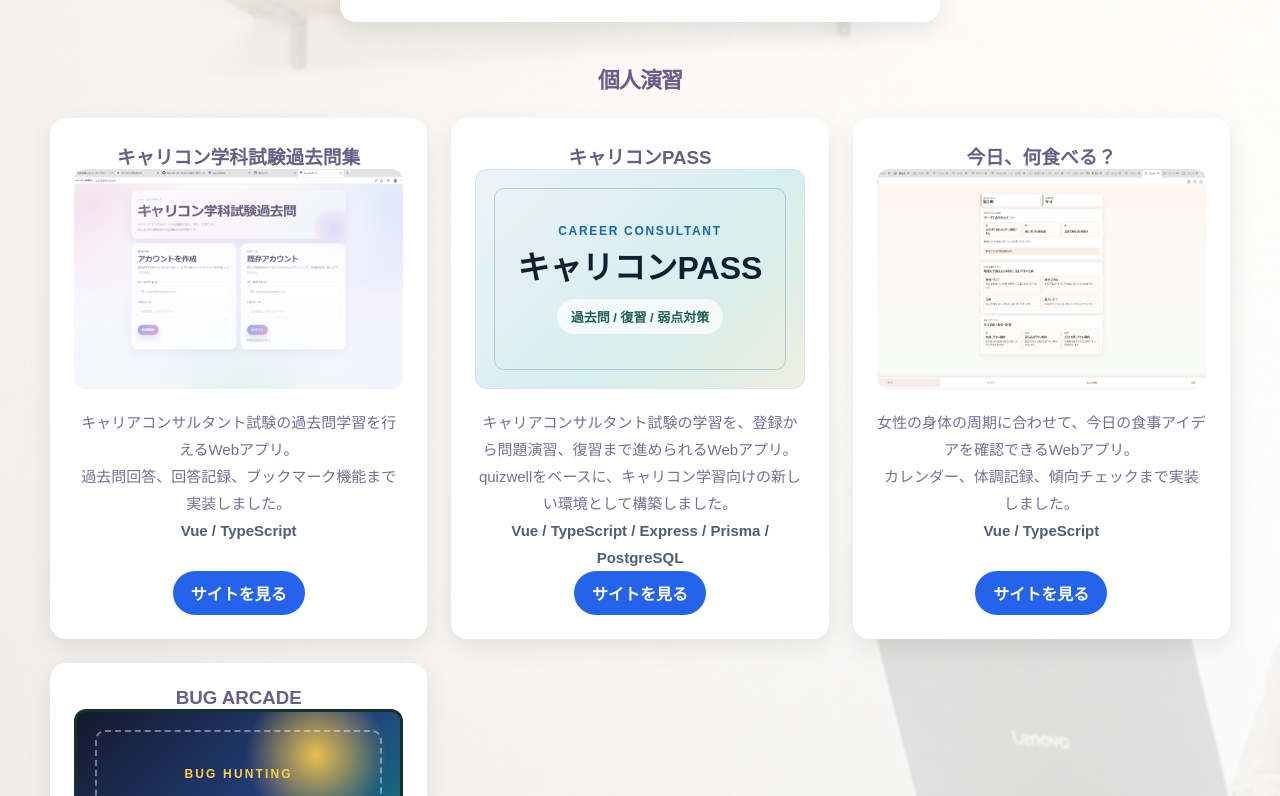
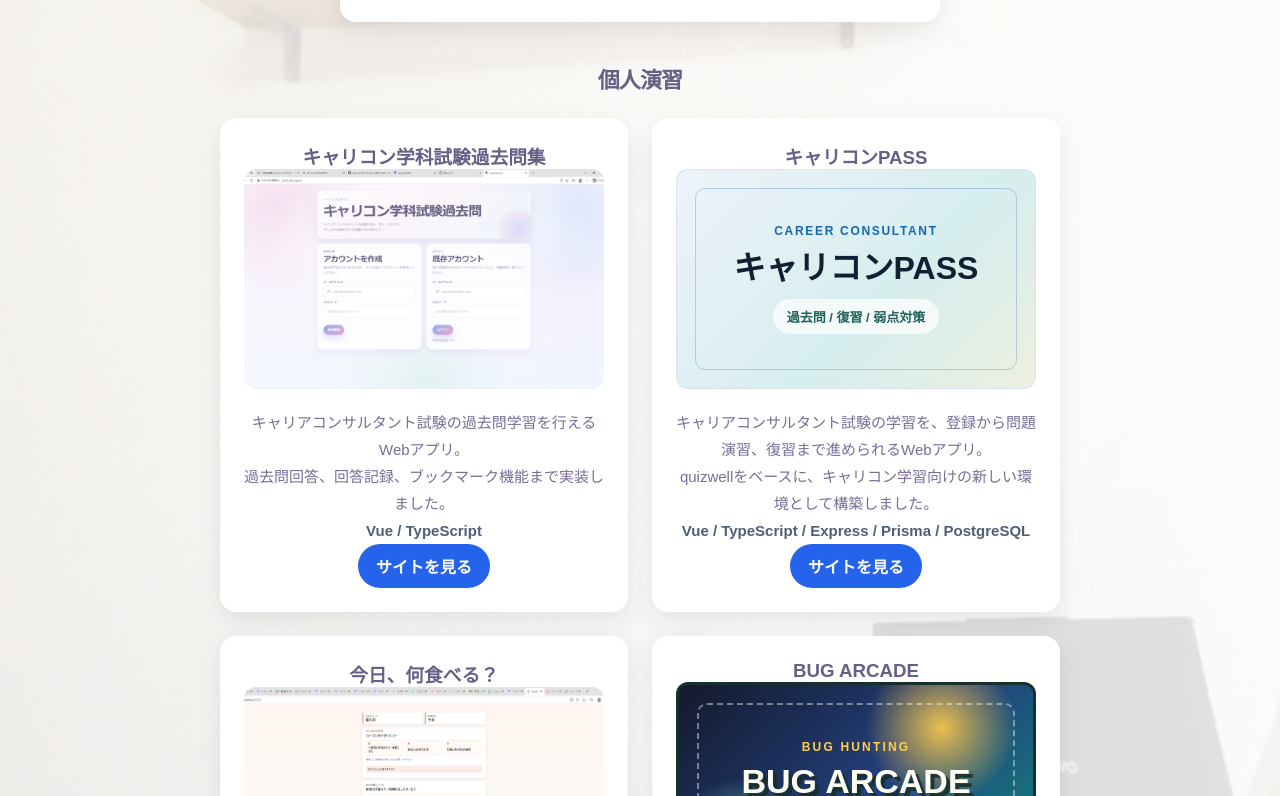
Before and after one commit to kbln217-byte/quizwell, a Vue app in the folder web/: page /portfolio in a window 1280 px wide. Shown: the part 644-1440 px from the top of the page. Built offline with nearby package versions, Linux system fonts and the light colour scheme.

Commit message:
Adjust portfolio card grid

```diff
--- a/web/src/views/PortfolioView.vue
+++ b/web/src/views/PortfolioView.vue
@@ -126,8 +126,9 @@
 
 .personal-works {
 	display: grid;
-	grid-template-columns: repeat(3, minmax(0, 1fr));
-	width: min(1180px, 100%);
+	grid-template-columns: repeat(2, minmax(0, 1fr));
+	grid-auto-rows: 1fr;
+	width: min(840px, 100%);
 	margin-inline: auto;
 }
 
@@ -147,6 +148,7 @@
 .personal-works .card {
 	max-width: none;
 	min-width: 0;
+	height: 100%;
 }
 
 .card:hover {
```
